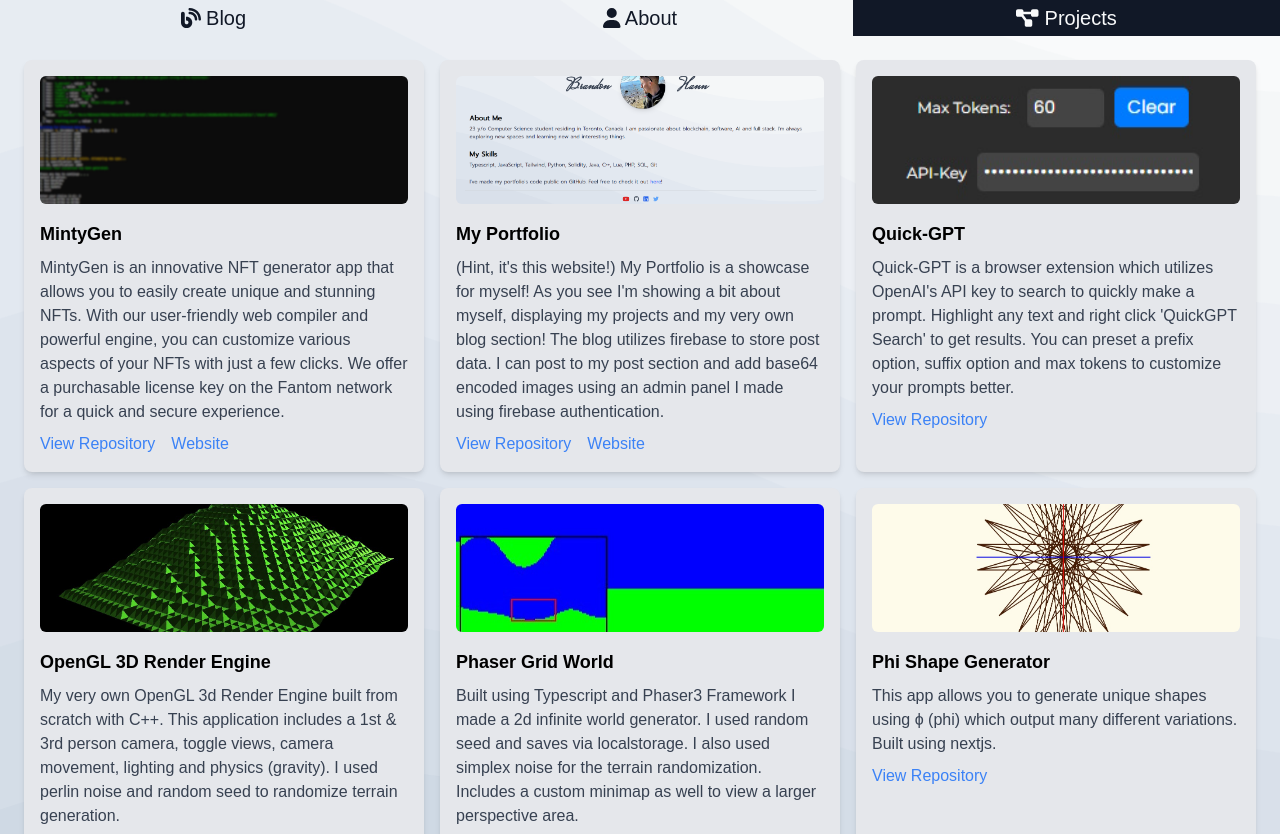
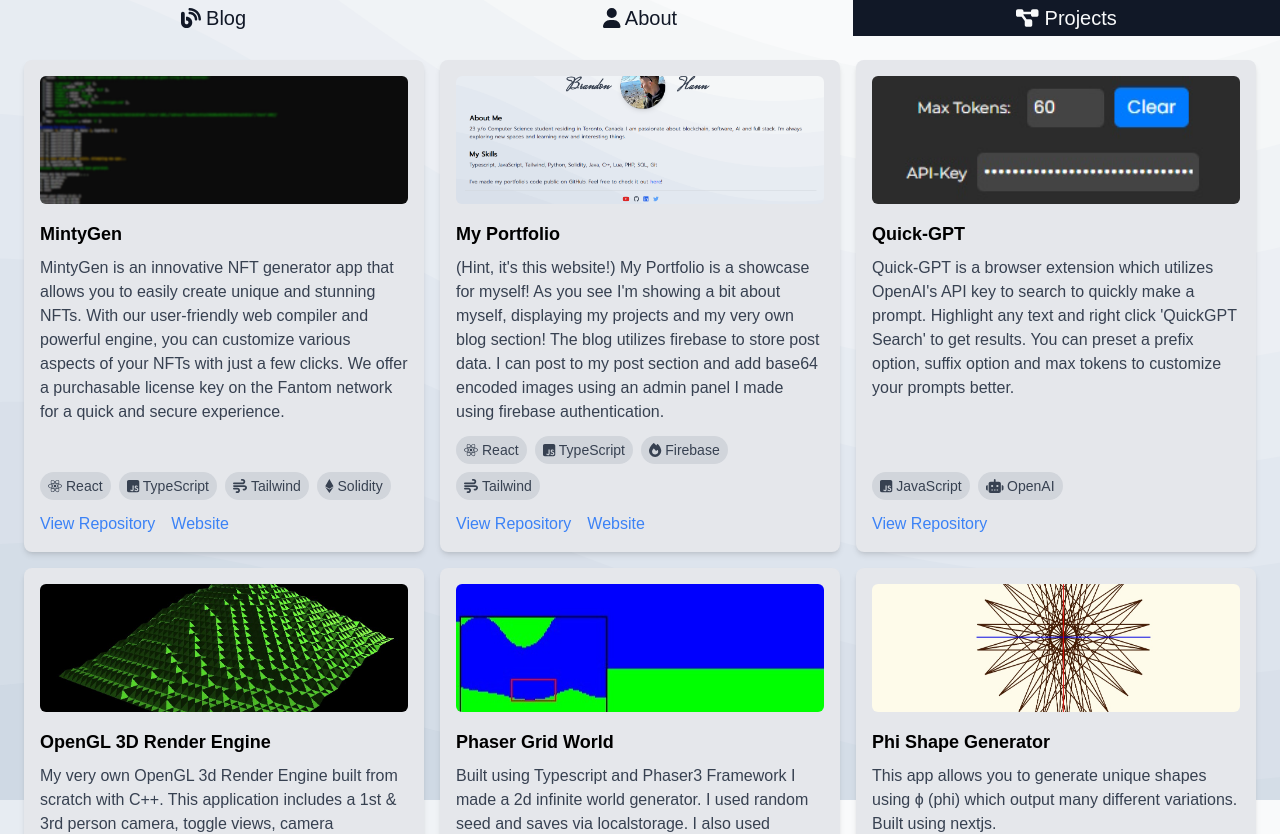
Before and after one commit to brandonhann/portfolio, a React (Create React App) app: page /projects in a window 1280 px wide. Shown: the top 834 px of the page. Built offline with nearby package versions, Linux system fonts and the light colour scheme; no server answers.

Commit message:
language labels

```diff
--- a/package.json
+++ b/package.json
@@ -6,7 +6,7 @@
     "@babel/plugin-proposal-private-property-in-object": "^7.21.11",
     "@firebase/firestore": "^4.0.0",
     "@fortawesome/fontawesome-svg-core": "^6.4.0",
-    "@fortawesome/free-brands-svg-icons": "^6.4.0",
+    "@fortawesome/free-brands-svg-icons": "^6.4.2",
     "@fortawesome/free-solid-svg-icons": "^6.4.0",
     "@fortawesome/react-fontawesome": "^0.2.0",
     "@testing-library/jest-dom": "^5.16.5",
--- a/src/components/Projects.tsx
+++ b/src/components/Projects.tsx
@@ -1,6 +1,25 @@
-import React, { useEffect, useState } from 'react';
+import { useEffect, useState } from 'react';
+import { FontAwesomeIcon } from "@fortawesome/react-fontawesome";
+import { IconDefinition } from "@fortawesome/fontawesome-svg-core";
+import { faReact, faJsSquare, faEthereum } from "@fortawesome/free-brands-svg-icons";
+import { faFire, faRobot, faRocket, faCubes, faDiamond, faArrowRight, faWind } from "@fortawesome/free-solid-svg-icons";
 
-const ProjectItem = ({ title, desc, delay, repoLink, imageLink, websiteLink }: { title: string, desc: string, delay: number, repoLink: string, imageLink: string, websiteLink?: string }) => {
+const languageIcons: { [key: string]: IconDefinition } = {
+    'React': faReact,
+    'Firebase': faFire,
+    'JavaScript': faJsSquare,
+    'TypeScript': faJsSquare,
+    'OpenAI': faRobot,
+    'Phaser': faRocket,
+    'OpenGL': faCubes,
+    'C++': faDiamond,
+    'NextJS': faArrowRight,
+    'Tailwind': faWind,
+    'Solidity': faEthereum,
+};
+
+
+const ProjectItem = ({ title, desc, delay, repoLink, imageLink, websiteLink, languages = [] }: { title: string, desc: string, delay: number, repoLink: string, imageLink: string, websiteLink?: string, languages?: string[] }) => {
     const [isVisible, setIsVisible] = useState(false);
 
     useEffect(() => {
@@ -12,30 +31,39 @@
     }, [delay]);
 
     return (
-        <div className={`p-4 bg-gray-200 rounded-lg shadow-md transition-all duration-500 transform ${isVisible ? 'opacity-100 translate-y-0' : 'opacity-0 -translate-y-10'}`}>
+        <div className={`p-4 bg-gray-200 rounded-lg shadow-md transition-all duration-500 transform flex flex-col ${isVisible ? 'opacity-100 translate-y-0' : 'opacity-0 -translate-y-10'}`}>
             <img src={imageLink} alt={title} className="h-32 w-full object-cover rounded-md" />
             <h2 className="text-lg font-semibold mb-2 mt-4">{title}</h2>
-            <p className="text-gray-700">{desc}</p>
-            <a href={repoLink} target="_blank" rel="noreferrer" className="mr-2 text-blue-500 hover:text-blue-600 mt-2 inline-block">View Repository</a>
-            {websiteLink && <a href={websiteLink} target="_blank" rel="noreferrer" className="text-blue-500 hover:text-blue-600 mt-2 inline-block ml-2">Website</a>}
+            <p className="text-gray-700 flex-grow">{desc}</p>
+            <div className="mt-2">
+                {languages.map((language, index) => (
+                    <span key={index} className="cursor-pointer mr-2 text-gray-700 bg-gray-300 px-2 py-1 rounded-full inline-flex items-center text-sm transition-transform duration-200 hover:scale-110 my-1">
+                        <FontAwesomeIcon icon={languageIcons[language]} className="mr-1" /> {language}
+                    </span>
+                ))}
+            </div>
+            <div className="mt-2 flex">
+                <a href={repoLink} target="_blank" rel="noreferrer" className="mr-2 text-blue-500 hover:text-blue-600 inline-block">View Repository</a>
+                {websiteLink && <a href={websiteLink} target="_blank" rel="noreferrer" className="text-blue-500 hover:text-blue-600 inline-block ml-2">Website</a>}
+            </div>
         </div>
     );
 };
 
 const Projects = () => {
     const projects = [
-        { title: 'MintyGen', delay: 200, repoLink: 'https://github.com/brandonhann/mintygen-engine', imageLink: '/images/mintygen.jpg', desc: "MintyGen is an innovative NFT generator app that allows you to easily create unique and stunning NFTs. With our user-friendly web compiler and powerful engine, you can customize various aspects of your NFTs with just a few clicks. We offer a purchasable license key on the Fantom network for a quick and secure experience.", websiteLink: 'https://mintygen.com' },
-        { title: 'My Portfolio', delay: 400, repoLink: 'https://github.com/brandonhann/portfolio', imageLink: '/images/portfolio.jpg', desc: "(Hint, it's this website!) My Portfolio is a showcase for myself! As you see I'm showing a bit about myself, displaying my projects and my very own blog section! The blog utilizes firebase to store post data. I can post to my post section and add base64 encoded images using an admin panel I made using firebase authentication.", websiteLink: 'https://brandonhann.dev' },
-        { title: 'Quick-GPT', delay: 600, repoLink: 'https://github.com/brandonhann/quick-gpt', imageLink: '/images/quickgpt.jpg', desc: "Quick-GPT is a browser extension which utilizes OpenAI's API key to search to quickly make a prompt. Highlight  any text and right click 'QuickGPT Search' to get results. You can preset a prefix option, suffix option and max tokens to customize your prompts better." },
-        { title: 'OpenGL 3D Render Engine', delay: 800, repoLink: 'https://github.com/brandonhann/tritale', imageLink: '/images/opengl.jpg', desc: "My very own OpenGL 3d Render Engine built from scratch with C++. This application includes a 1st & 3rd person camera, toggle views, camera movement, lighting and physics (gravity). I used perlin noise and random seed to randomize terrain generation." },
-        { title: 'Phaser Grid World', delay: 1000, repoLink: 'https://github.com/brandonhann/phaser-grid-world', imageLink: '/images/gridworld.jpg', desc: "Built using Typescript and Phaser3 Framework I made a 2d infinite world generator. I used random seed and saves via localstorage. I also used simplex noise for the terrain randomization. Includes a custom minimap as well to view a larger perspective area." },
-        { title: 'Phi Shape Generator', delay: 1200, repoLink: 'https://github.com/brandonhann/phi-geometry-generator', imageLink: '/images/phi.jpg', desc: "This app allows you to generate unique shapes using ϕ (phi) which output many different variations. Built using nextjs." },
+        { title: 'MintyGen', delay: 200, repoLink: 'https://github.com/brandonhann/mintygen-engine', imageLink: '/images/mintygen.jpg', desc: "MintyGen is an innovative NFT generator app that allows you to easily create unique and stunning NFTs. With our user-friendly web compiler and powerful engine, you can customize various aspects of your NFTs with just a few clicks. We offer a purchasable license key on the Fantom network for a quick and secure experience.", websiteLink: 'https://mintygen.com', languages: ['React', 'TypeScript', 'Tailwind', 'Solidity'] },
+        { title: 'My Portfolio', delay: 400, repoLink: 'https://github.com/brandonhann/portfolio', imageLink: '/images/portfolio.jpg', desc: "(Hint, it's this website!) My Portfolio is a showcase for myself! As you see I'm showing a bit about myself, displaying my projects and my very own blog section! The blog utilizes firebase to store post data. I can post to my post section and add base64 encoded images using an admin panel I made using firebase authentication.", websiteLink: 'https://brandonhann.dev', languages: ['React', 'TypeScript', 'Firebase', 'Tailwind'] },
+        { title: 'Quick-GPT', delay: 600, repoLink: 'https://github.com/brandonhann/quick-gpt', imageLink: '/images/quickgpt.jpg', desc: "Quick-GPT is a browser extension which utilizes OpenAI's API key to search to quickly make a prompt. Highlight  any text and right click 'QuickGPT Search' to get results. You can preset a prefix option, suffix option and max tokens to customize your prompts better.", languages: ['JavaScript', 'OpenAI'] },
+        { title: 'OpenGL 3D Render Engine', delay: 800, repoLink: 'https://github.com/brandonhann/tritale', imageLink: '/images/opengl.jpg', desc: "My very own OpenGL 3d Render Engine built from scratch with C++. This application includes a 1st & 3rd person camera, toggle views, camera movement, lighting and physics (gravity). I used perlin noise and random seed to randomize terrain generation.", languages: ['C++', 'OpenGL'] },
+        { title: 'Phaser Grid World', delay: 1000, repoLink: 'https://github.com/brandonhann/phaser-grid-world', imageLink: '/images/gridworld.jpg', desc: "Built using Typescript and Phaser3 Framework I made a 2d infinite world generator. I used random seed and saves via localstorage. I also used simplex noise for the terrain randomization. Includes a custom minimap as well to view a larger perspective area.", languages: ['React', 'Phaser', 'TypeScript'] },
+        { title: 'Phi Shape Generator', delay: 1200, repoLink: 'https://github.com/brandonhann/phi-geometry-generator', imageLink: '/images/phi.jpg', desc: "This app allows you to generate unique shapes using ϕ (phi) which output many different variations. Built using nextjs.", languages: ['React', 'NextJS', 'JavaScript'] },
     ];
 
     return (
         <div className="grid grid-cols-1 md:grid-cols-2 lg:grid-cols-3 gap-4">
             {projects.map(project => (
-                <ProjectItem key={project.title} title={project.title} desc={project.desc} delay={project.delay} repoLink={project.repoLink} imageLink={project.imageLink} websiteLink={project.websiteLink} />
+                <ProjectItem key={project.title} title={project.title} desc={project.desc} delay={project.delay} repoLink={project.repoLink} imageLink={project.imageLink} websiteLink={project.websiteLink} languages={project.languages} />
             ))}
         </div>
     );
```
Also changed, not shown: 1 other file (tests, documents, lock files or other folders).
